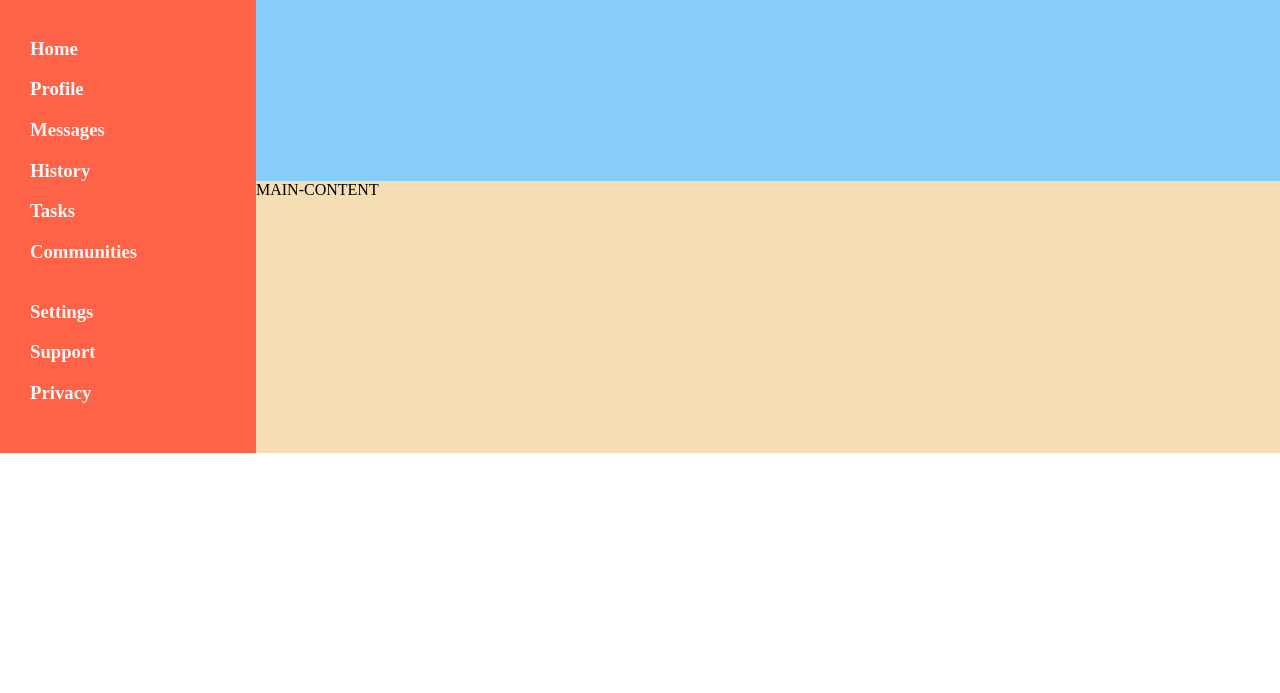
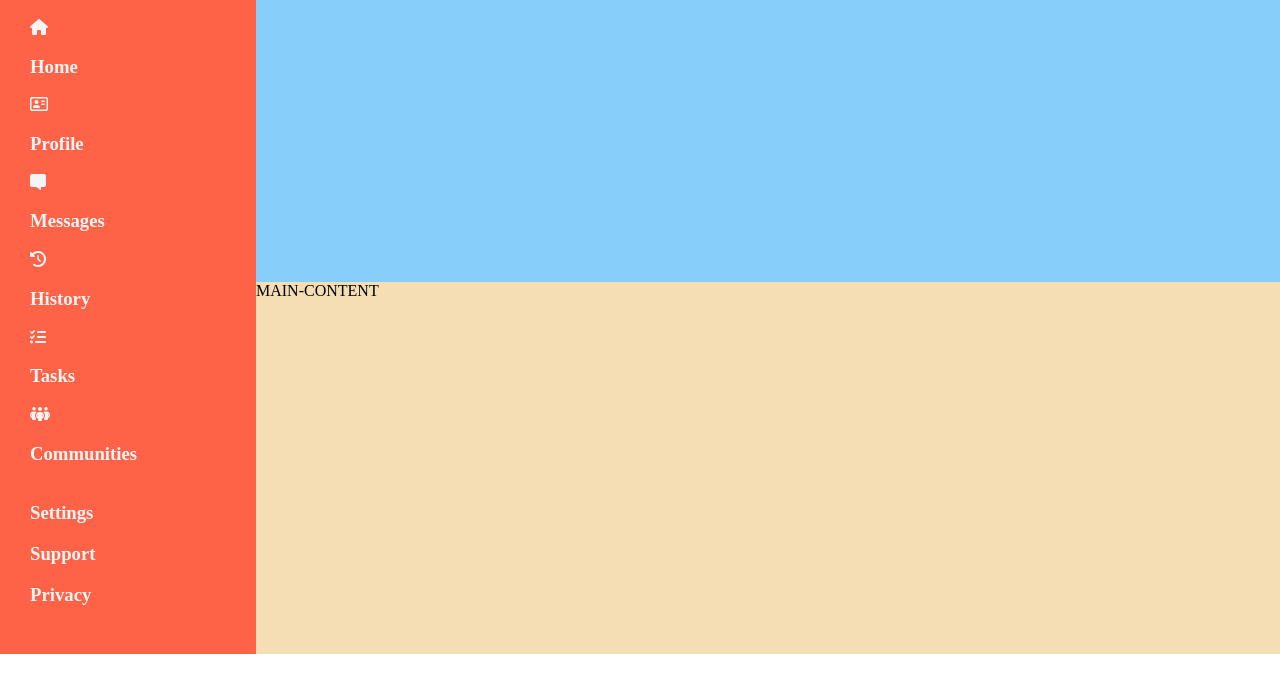
Before and after one commit to JHoldsworth23/admin-dashboard, a plain HTML site: page index.html in a window 1280 px wide. Shown: the part 91-784 px from the top of the page. Drawn offline with Linux system fonts and the light colour scheme.

Commit message:
Add icons and link awesome font for the nav

```diff
--- a/index.html
+++ b/index.html
@@ -5,6 +5,7 @@
         <meta name="viewport" content="width=device-width, initial-scale=1.0">
         <title>Admin Dashboard</title>
         <link rel="stylesheet" href="style.css">
+        <link rel="stylesheet" href="https://cdnjs.cloudflare.com/ajax/libs/font-awesome/6.5.1/css/all.min.css" integrity="sha512-DTOQO9RWCH3ppGqcWaEA1BIZOC6xxalwEsw9c2QQeAIftl+Vegovlnee1c9QX4TctnWMn13TZye+giMm8e2LwA==" crossorigin="anonymous" referrerpolicy="no-referrer" />
     </head>
 
     <body>
@@ -15,17 +16,17 @@
                     <h1>Dashboard</h1>
                 </div>
                 <div class="nav">
-                    <!-- HOME ICON -->
+                    <i class="fa-solid fa-house"></i>
                     <h3>Home</h3>
-                    <!-- PROFILE ICON -->
+                    <i class="fa-regular fa-address-card"></i>
                     <h3>Profile</h3>
-                    <!-- MESSAGES ICON -->
+                    <i class="fa-solid fa-message fa-flip-horizontal"></i>
                     <h3>Messages</h3>
-                    <!-- HISTORY ICON -->
+                    <i class="fa-solid fa-clock-rotate-left"></i>
                     <h3>History</h3>
-                    <!-- TASKS ICON -->
+                    <i class="fa-solid fa-list-check"></i>
                     <h3>Tasks</h3>
-                    <!-- COMMUNITIES ICON -->
+                    <i class="fa-solid fa-people-group"></i>
                     <h3>Communities</h3>
                 </div>
                 <div class="setting">
```
